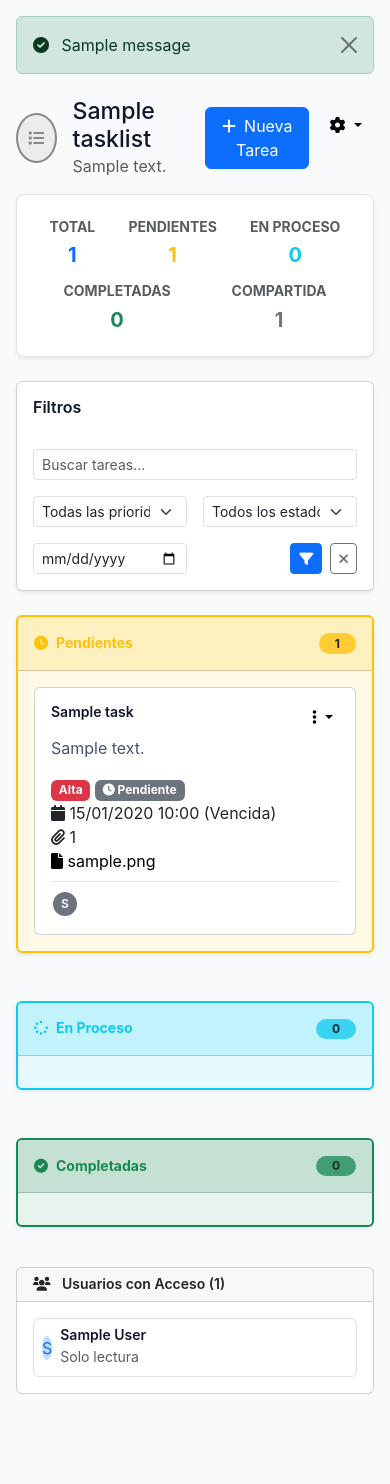
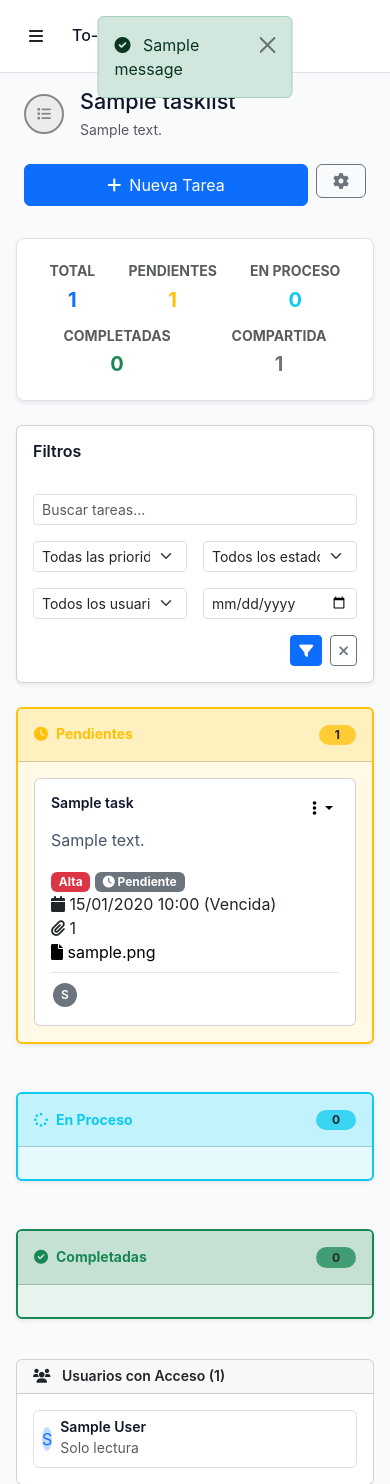
Before and after one commit to jwilsonar/python_todoapp, a Django app: page /lists/1/ in a window 390 px wide. Shown: the top 1484 px of the page. Run offline with Django 5.2, Linux system fonts and the light colour scheme; a user stored in the database is signed in; tables that the repository leaves empty hold one stand-in row (values such as "Sample post"); one stand-in notice (Sample message) is shown; some libraries are stand-ins or nearby versions.

Commit message:
Correcciones en responsividad

```diff
--- a/core/urls.py
+++ b/core/urls.py
@@ -19,10 +19,11 @@ from django.urls import path, include
 from django.conf import settings
 from django.conf.urls.static import static
 from django.views.generic import RedirectView
+from django.contrib.auth.decorators import login_required
 
 urlpatterns = [
     path('admin/', admin.site.urls),
-    path('', RedirectView.as_view(url='/dashboard/', permanent=False)),
+    path('', RedirectView.as_view(url='/login/', permanent=False)),
     path('', include('tasks.urls')),
 ]
 
--- a/static/css/main.css
+++ b/static/css/main.css
@@ -127,3 +127,9 @@ a:hover {
 .nav-link.active{
     color: var(--primary-dark);
 }
+
+@media (max-width: 768px) {
+    .contenido {
+        margin-top: 65px;
+    }
+}
--- a/tasks/forms/task_forms.py
+++ b/tasks/forms/task_forms.py
@@ -221,6 +221,12 @@ class TaskFilterForm(forms.Form):
         required=False,
         label='Estado'
     )
+    assigned_to = forms.ModelChoiceField(
+        queryset=User.objects.none(),
+        required=False,
+        empty_label="Todos los usuarios",
+        label='Responsable'
+    )
     due_date_from = forms.DateField(
         required=False,
         widget=forms.DateInput(attrs={'type': 'date'}),
@@ -232,8 +238,15 @@ class TaskFilterForm(forms.Form):
         label='Hasta'
     )
 
-    def __init__(self, *args, **kwargs):
+    def __init__(self, *args, task_list=None, **kwargs):
         super().__init__(*args, **kwargs)
+
+        # Configurar el queryset de usuarios asignables
+        if task_list:
+            shared_users = task_list.shared_with.values_list('shared_with', flat=True)
+            available_users = User.objects.filter(id__in=[task_list.owner.id, *shared_users])
+            self.fields['assigned_to'].queryset = available_users
+
         # Aplicar clases CSS directamente a los widgets
         self.fields['search'].widget.attrs.update({
             'class': 'form-control form-control-sm',
@@ -245,6 +258,9 @@ class TaskFilterForm(forms.Form):
         self.fields['status'].widget.attrs.update({
             'class': 'form-select form-select-sm'
         })
+        self.fields['assigned_to'].widget.attrs.update({
+            'class': 'form-select form-select-sm'
+        })
         self.fields['due_date_from'].widget.attrs.update({
             'class': 'form-control form-control-sm'
         })
--- a/tasks/templates/base.html
+++ b/tasks/templates/base.html
@@ -2,7 +2,7 @@
 <html lang="es" class="h-100">
 <head>
     <meta charset="UTF-8">
-    <meta name="viewport" content="width=device-width, initial-scale=1.0">
+    <meta name="viewport" content="width=device-width, initial-scale=1.0, shrink-to-fit=no">
     <meta name="description" content="Aplicación de gestión de tareas - To-Do App">
     <title>{% block title %}To-Do App{% endblock %}</title>
 
@@ -19,36 +19,68 @@
 </head>
 
 <body class="d-flex flex-column h-100">
+    <!-- Alert Messages -->
+    {% if messages %}
+    <div class="alert-container mb-4 position-fixed top-0 start-50 translate-middle-x mt-3 z-3">
+        {% for message in messages %}
+        <div class="alert alert-{{ message.tags }} alert-dismissible fade show" role="alert">
+            {% if message.tags == 'success' %}
+                <i class="fas fa-check-circle me-2"></i>
+            {% elif message.tags == 'error' %}
+                <i class="fas fa-exclamation-triangle me-2"></i>
+            {% elif message.tags == 'warning' %}
+                <i class="fas fa-exclamation-circle me-2"></i>
+            {% else %}
+                <i class="fas fa-info-circle me-2"></i>
+            {% endif %}
+            {{ message }}
+            <button type="button" class="btn-close" data-bs-dismiss="alert" aria-label="Close"></button>
+        </div>
+        {% endfor %}
+    </div>
+    {% endif %}
+
     {% if user.is_authenticated %}
     <!-- Layout for authenticated users -->
-    <div class="d-flex h-100">
-        <!-- Sidebar Toggle (Mobile) -->
-        <button class="btn sidebar-toggle position-fixed start-0 top-0 mt-2 ms-2 d-md-none"
-                type="button"
-                data-bs-toggle="offcanvas"
-                data-bs-target="#sidebar"
-                aria-controls="sidebar">
-            <i class="fas fa-bars"></i>
-        </button>
+    <div class="d-flex h-100 position-relative">
+        <!-- Header for mobile -->
+        <header class="position-fixed top-0 start-0 w-100 bg-white border-bottom d-md-none z-2">
+            <div class="d-flex align-items-center p-3">
+                <button class="btn sidebar-toggle me-3 d-md-none"
+                        type="button"
+                        data-bs-toggle="offcanvas"
+                        data-bs-target="#sidebar"
+                        aria-controls="sidebar"
+                        style="width: 40px; height: 40px;">
+                    <i class="fas fa-bars"></i>
+                </button>
+                <h1 class="h6 mb-0">To-Do App</h1>
+            </div>
+        </header>
 
         <!-- Sidebar Navigation -->
-        <aside class="sidebar offcanvas-md offcanvas-start bg-white border-end"
+        <aside class="sidebar offcanvas-md offcanvas-start bg-white border-end overflow-hidden"
                id="sidebar"
                tabindex="-1"
-               aria-labelledby="sidebarLabel">
+               aria-labelledby="sidebarLabel"
+               style="width: 280px; max-width: 100vw;">
             <!-- Mobile Header -->
-            <div class="offcanvas-header d-md-none border-bottom bg-light">
-                <h5 class="offcanvas-title text-primary" id="sidebarLabel">
+            <div class="offcanvas-header d-md-none border-bottom bg-light py-3">
+                <h5 class="offcanvas-title text-primary mb-0" id="sidebarLabel">
                     <i class="fas fa-tasks me-2"></i>To-Do App
                 </h5>
-                <button type="button" class="btn-close" data-bs-dismiss="offcanvas" aria-label="Close"></button>
+                <button type="button"
+                        class="btn-close"
+                        data-bs-dismiss="offcanvas"
+                        data-bs-target="#sidebar"
+                        aria-label="Close"></button>
             </div>
 
             <!-- Sidebar Content -->
-            <div class="offcanvas-body d-flex flex-column h-100 p-0">
+            <div class="offcanvas-body d-flex flex-column h-100 p-0 overflow-y-auto">
                 <!-- Brand Logo (Desktop) -->
                 <div class="p-3 d-none d-md-block border-bottom">
-                    <a class="navbar-brand text-decoration-none" href="{% url 'dashboard' %}">
+                    <a class="navbar-brand text-decoration-none d-flex align-items-center" href="{% url 'dashboard' %}">
                         <i class="fas fa-tasks me-2 text-primary"></i>
                         <span class="fw-bold text-dark">To-Do App</span>
                     </a>
@@ -56,35 +88,36 @@
 
                 <!-- Main Navigation -->
                 <nav class="nav flex-column p-3">
-                    <a class="nav-link px-3 py-2 mb-1 {% if request.resolver_match.url_name == 'dashboard' %}active bg-primary text-white rounded-3{% else %}text-dark hover-primary{% endif %}"
+                    <a class="nav-link px-3 py-2 mb-1 d-flex align-items-center {% if request.resolver_match.url_name == 'dashboard' %}active bg-primary text-white rounded-3{% else %}text-dark hover-primary{% endif %}"
                        href="{% url 'dashboard' %}">
                         <i class="fas fa-tachometer-alt me-2"></i>
-                        Dashboard
+                        <span>Dashboard</span>
                     </a>
-                    <a class="nav-link px-3 py-2 mb-1 {% if request.resolver_match.url_name == 'tasklist_list' %}active bg-primary text-white rounded-3{% else %}text-dark hover-primary{% endif %}"
+                    <a class="nav-link px-3 py-2 mb-1 d-flex align-items-center {% if request.resolver_match.url_name == 'tasklist_list' %}active bg-primary text-white rounded-3{% else %}text-dark hover-primary{% endif %}"
                        href="{% url 'tasklist_list' %}">
                         <i class="fas fa-list me-2"></i>
-                        Listas de Tareas
+                        <span>Listas de Tareas</span>
                     </a>
-                    <a class="nav-link px-3 py-2 mb-1 text-dark hover-primary" href="{% url 'tasklist_create' %}">
+                    <a class="nav-link px-3 py-2 mb-1 d-flex align-items-center text-dark hover-primary"
+                       href="{% url 'tasklist_create' %}">
                         <i class="fas fa-plus me-2 text-success"></i>
-                        Nueva Lista
+                        <span>Nueva Lista</span>
                     </a>
                 </nav>
 
                 <!-- User Profile Section -->
                 <div class="mt-auto p-3 bg-light border-top">
                     <div class="d-flex align-items-center mb-3">
-                        <div class="flex-grow-1">
+                        <div class="flex-grow-1 overflow-hidden">
                             <small class="text-muted d-block mb-1">Usuario</small>
-                            <span class="fw-semibold text-dark">{{ user.get_full_name|default:user.username }}</span>
+                            <span class="fw-semibold text-dark text-truncate">{{ user.get_full_name|default:user.username }}</span>
                         </div>
                     </div>
                     <form method="post" action="{% url 'logout' %}">
                         {% csrf_token %}
                         <button type="submit" class="btn btn-outline-danger w-100 d-flex align-items-center justify-content-center">
                             <i class="fas fa-sign-out-alt me-2"></i>
-                            Cerrar Sesión
+                            <span>Cerrar Sesión</span>
                         </button>
                     </form>
                 </div>
@@ -92,38 +125,15 @@
         </aside>
 
         <!-- Main Content Area -->
-        <main class="flex-grow-1 overflow-auto p-3">
+        <main class="flex-grow-1 overflow-auto w-100 contenido">
+            <div class="p-3">
+                {% block content %}{% endblock %}
+            </div>
+        </main>
+    </div>
     {% else %}
-        <!-- Layout for non-authenticated users -->
-        <main class="container-fluid p-3">
-    {% endif %}
-
-            <!-- Alert Messages -->
-            {% if messages %}
-            <div class="alert-container mb-4">
-                {% for message in messages %}
-                <div class="alert alert-{{ message.tags }} alert-dismissible fade show" role="alert">
-                    {% if message.tags == 'success' %}
-                        <i class="fas fa-check-circle me-2"></i>
-                    {% elif message.tags == 'error' %}
-                        <i class="fas fa-exclamation-triangle me-2"></i>
-                    {% elif message.tags == 'warning' %}
-                        <i class="fas fa-exclamation-circle me-2"></i>
-                    {% else %}
-                        <i class="fas fa-info-circle me-2"></i>
-                    {% endif %}
-                    {{ message }}
-                    <button type="button" class="btn-close" data-bs-dismiss="alert" aria-label="Close"></button>
-                </div>
-                {% endfor %}
-            </div>
-            {% endif %}
-
-            <!-- Page Content -->
-            {% block content %}{% endblock %}
-        </main>
-    {% if user.is_authenticated %}
-    </div>
+    <!-- Layout for non-authenticated users -->
+    {% block main_content %}{% endblock %}
     {% endif %}
 
     <!-- JavaScript Dependencies -->
--- a/tasks/templates/registration/login.html
+++ b/tasks/templates/registration/login.html
@@ -1,10 +1,11 @@
-{% extends 'base.html' %}
+{% extends '../base.html' %}
 {% load static %}
 {% load crispy_forms_tags %}
 
 {% block title %}Iniciar Sesión - To-Do App{% endblock %}
 
-{% block content %}
+{% block main_content %}
+<main class="flex-grow-1">
     <div class="container">
         <div class="row justify-content-center">
             <div class="col-md-6 col-lg-4">
@@ -79,4 +80,5 @@
             </div>
         </div>
     </div>
+</main>
 {% endblock %}
--- a/tasks/templates/tasks/components/filter_form.html
+++ b/tasks/templates/tasks/components/filter_form.html
@@ -12,7 +12,7 @@
             </div>
 
             <!-- Campo de búsqueda -->
-            <div class="col-12 col-md-4">
+            <div class="col-12 col-md-3">
                 {{ filter_form.search }}
             </div>
 
@@ -26,13 +26,18 @@
                 {{ filter_form.status }}
             </div>
 
+            <!-- Filtro por responsable -->
+            <div class="col-6 col-md-2">
+                {{ filter_form.assigned_to }}
+            </div>
+
             <!-- Filtro por fecha -->
             <div class="col-6 col-md-2">
                 {{ filter_form.due_date_from }}
             </div>
 
             <!-- Botones de acción -->
-            <div class="col-6 col-md-2">
+            <div class="col-12 col-md-1">
                 <div class="d-flex gap-2 justify-content-end">
                     <!-- Botón aplicar filtros -->
                     <button type="submit" class="btn btn-primary btn-sm" title="Aplicar filtros">
--- a/tasks/templates/tasks/components/list_header.html
+++ b/tasks/templates/tasks/components/list_header.html
@@ -1,35 +1,44 @@
 
 <div class="row">
     <div class="col-12">
-        <div class="d-flex justify-content-between align-items-center mb-3">
+        <div class="d-flex flex-column flex-md-row justify-content-between align-items-start align-items-md-center gap-3 mb-4 p-2 p-md-3">
             <!-- Información de la lista -->
-            <div class="d-flex align-items-center">
+            <div class="d-flex align-items-center flex-grow-1 w-100 w-md-auto">
                 <div class="rounded-circle d-inline-flex align-items-center justify-content-center me-3"
-                     style="width: 50px; height: 50px; background-color: {{ task_list.color }}20; border: 2px solid {{ task_list.color }};">
-                    <i class="fas fa-list" style="color: {{ task_list.color }};"></i>
+                     style="min-width: 40px; width: 40px; height: 40px; background-color: {{ task_list.color }}20; border: 2px solid {{ task_list.color }};"
+                     aria-hidden="true">
+                    <i class="fas fa-list fa-sm" style="color: {{ task_list.color }};"></i>
                 </div>
-                <div>
-                    <h1 class="h3 mb-0">{{ task_list.name }}</h1>
-                    <p class="text-muted mb-0">{{ task_list.description|default:"Sin descripción" }}</p>
+                <div class="text-break flex-grow-1">
+                    <h1 class="h4 h3-md mb-1 text-wrap">{{ task_list.name }}</h1>
+                    <p class="text-muted mb-0 small">{{ task_list.description|default:"Sin descripción"|truncatechars:100 }}</p>
                 </div>
             </div>
 
             <!-- Botones de acción -->
-            <div class="d-flex">
+            <div class="d-flex gap-2 mt-2 mt-md-0 w-100 w-md-auto justify-content-start justify-content-md-end">
                 {% if can_edit %}
                 <!-- Dropdown para crear nueva tarea -->
-                <div class="dropdown me-2">
-                    <button class="btn btn-primary " type="button" data-bs-toggle="dropdown" aria-expanded="false">
-                        <i class="fas fa-plus me-2"></i>Nueva Tarea
+                <div class="dropdown flex-grow-1 flex-md-grow-0">
+                    <button class="btn btn-primary d-flex align-items-center justify-content-center w-100 w-md-auto py-2"
+                            type="button"
+                            data-bs-toggle="dropdown"
+                            aria-expanded="false">
+                        <i class="fas fa-plus me-2"></i>
+                        <span class="d-inline">Nueva Tarea</span>
                     </button>
-                    <ul class="dropdown-menu">
+                    <ul class="dropdown-menu dropdown-menu-end">
                         <li>
-                            <a class="dropdown-item" href="#" data-bs-toggle="modal" data-bs-target="#quickTaskModal">
+                            <button class="dropdown-item d-flex align-items-center py-2"
+                                    type="button"
+                                    data-bs-toggle="modal"
+                                    data-bs-target="#quickTaskModal">
                                 <i class="fas fa-bolt me-2"></i>Tarea Rápida
-                            </a>
+                            </button>
                         </li>
                         <li>
-                            <a class="dropdown-item" href="{% url 'task_create' task_list.pk %}">
+                            <a class="dropdown-item d-flex align-items-center py-2"
+                               href="{% url 'task_create' task_list.pk %}">
                                 <i class="fas fa-clipboard-list me-2"></i>Tarea Detallada
                             </a>
                         </li>
@@ -40,23 +49,30 @@
                 {% if task_list.owner == user %}
                 <!-- Dropdown para configuración de la lista -->
                 <div class="dropdown">
-                    <button class="btn btn-outline-secondary dropdown-toggle" type="button" data-bs-toggle="dropdown" aria-expanded="false">
+                    <button class="btn btn-outline-secondary d-flex align-items-center justify-content-center py-2 px-3"
+                            type="button"
+                            data-bs-toggle="dropdown"
+                            aria-expanded="false"
+                            aria-label="Opciones de lista">
                         <i class="fas fa-cog"></i>
                     </button>
-                    <ul class="dropdown-menu">
+                    <ul class="dropdown-menu dropdown-menu-end">
                         <li>
-                            <a class="dropdown-item" href="{% url 'tasklist_edit' task_list.pk %}">
+                            <a class="dropdown-item d-flex align-items-center py-2"
+                               href="{% url 'tasklist_edit' task_list.pk %}">
                                 <i class="fas fa-edit me-2"></i>Editar Lista
                             </a>
                         </li>
                         <li>
-                            <a class="dropdown-item" href="{% url 'share_list' task_list.pk %}">
+                            <a class="dropdown-item d-flex align-items-center py-2"
+                               href="{% url 'share_list' task_list.pk %}">
                                 <i class="fas fa-share-alt me-2"></i>Compartir Lista
                             </a>
                         </li>
                         <li><hr class="dropdown-divider"></li>
                         <li>
-                            <a class="dropdown-item text-danger" href="{% url 'tasklist_delete' task_list.pk %}">
+                            <a class="dropdown-item d-flex align-items-center py-2 text-danger"
+                               href="{% url 'tasklist_delete' task_list.pk %}">
                                 <i class="fas fa-trash me-2"></i>Eliminar Lista
                             </a>
                         </li>
--- a/tasks/views/list_views.py
+++ b/tasks/views/list_views.py
@@ -79,7 +79,7 @@ class TaskListDetailView(LoginRequiredMixin, DetailView):
         task_list = self.get_object()
 
         # Filtros
-        filter_form = TaskFilterForm(self.request.GET)
+        filter_form = TaskFilterForm(self.request.GET, task_list=task_list)
         tasks = task_list.tasks.all()
 
         if filter_form.is_valid():
@@ -100,12 +100,14 @@ class TaskListDetailView(LoginRequiredMixin, DetailView):
                     tasks = tasks.filter(status='completed')
                 elif status == 'overdue':
                     tasks = tasks.filter(status__in=['pending', 'in_progress'], due_date__lt=timezone.now())
+            if filter_form.cleaned_data['assigned_to']:
+                tasks = tasks.filter(assigned_users=filter_form.cleaned_data['assigned_to'])
             if filter_form.cleaned_data['due_date_from']:
                 tasks = tasks.filter(due_date__gte=filter_form.cleaned_data['due_date_from'])
             if filter_form.cleaned_data['due_date_to']:
                 tasks = tasks.filter(due_date__lte=filter_form.cleaned_data['due_date_to'])
 
-        tasks = tasks.select_related('created_by').prefetch_related('attachments')
+        tasks = tasks.select_related('created_by').prefetch_related('attachments', 'assigned_users')
 
         # Paginación
         paginator = Paginator(tasks, 20)
```
Also changed, not shown: tasks/templates/registration/register.html (+4 -3 lines). Lines whose indentation alone changed are shown as unchanged.
